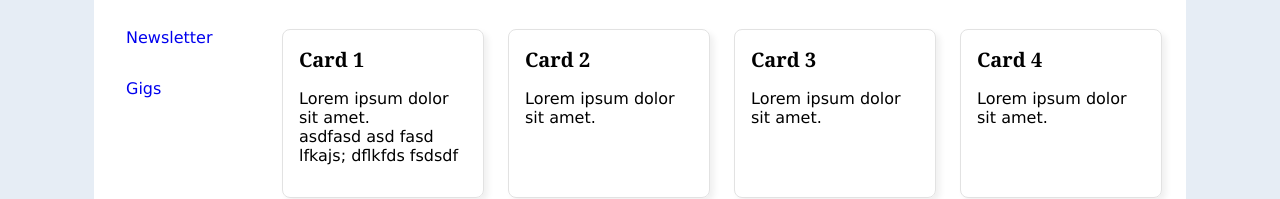
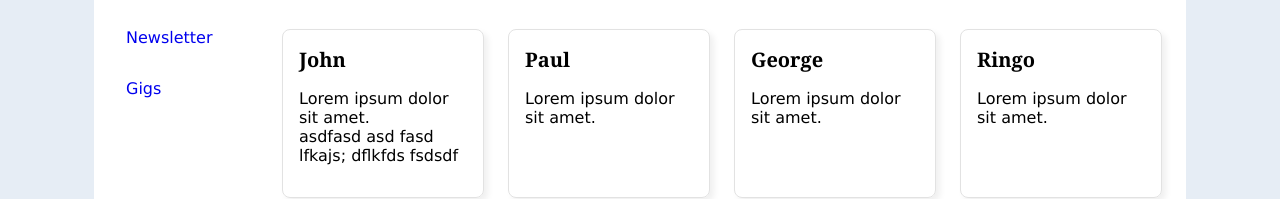
Before and after one commit to shielsr/assignment-01, a plain HTML site: page index.html in a window 1280 px wide. Shown: the part 154-353 px from the top of the page. Drawn offline with Linux system fonts and the light colour scheme.

Commit message:
Updated the text titles of the homepage cards

```diff
--- a/index.html
+++ b/index.html
@@ -28,22 +28,22 @@
             </div>
         <div class="cardGroup">
             <div class="card">
-                <h2>Card 1</h2>
+                <h2>John</h2>
                 <p>Lorem ipsum dolor sit amet.
                     <br>
                     asdfasd asd fasd lfkajs; dflkfds fsdsdf
                 </p>
             </div>
             <div class="card">
-                <h2>Card 2</h2>
+                <h2>Paul</h2>
                 <p>Lorem ipsum dolor sit amet.</p>
             </div>
             <div class="card">
-                <h2>Card 3</h2>
+                <h2>George</h2>
                 <p>Lorem ipsum dolor sit amet.</p>
             </div>
             <div class="card">
-                <h2>Card 4</h2>
+                <h2>Ringo</h2>
                 <p>Lorem ipsum dolor sit amet.</p>
             </div>
 
```
